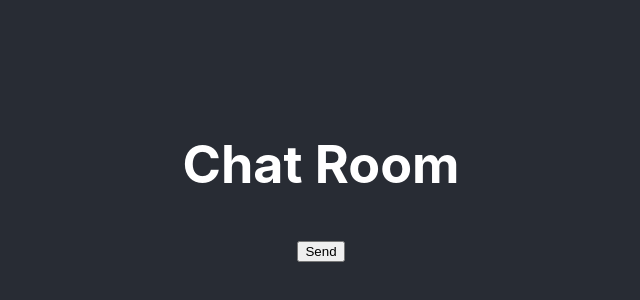
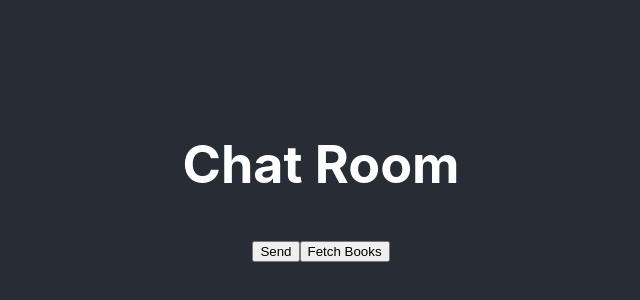
Before and after one commit to eldorcodes/react-redux-counter, a React (Create React App) app: page / in a window 1280 px wide. Shown: the part 220-520 px from the top of the page, without its empty margins (319-959 px from the left). Built offline with nearby package versions, Linux system fonts and the light colour scheme.

Commit message:
store state and reducer good examples

```diff
--- a/src/MyStore/ChatRoom.jsx
+++ b/src/MyStore/ChatRoom.jsx
@@ -1,6 +1,6 @@
 import React from 'react';
 import { useDispatch, useSelector } from 'react-redux';
-import { getMessages, sendMessage } from './MyStore';
+import { fetchBooks, getMessages, sendMessage } from './MyStore';
 
 export default function ChatRoom() {
     const dispatch = useDispatch();
@@ -9,6 +9,12 @@ export default function ChatRoom() {
         console.log('state',state);
         return state.chat.messages;
     });
+
+    const state = useSelector((state) => {
+        return state.chat.bookArray;
+    });
+
+    console.log('chatRoom state',state);
 
   return (
     <div>
@@ -20,6 +26,15 @@ export default function ChatRoom() {
         }
 
         <button onClick={() => dispatch(sendMessage())}>Send</button>
+        <button onClick={() => dispatch(fetchBooks())}>Fetch Books</button>
+
+
+        <br />
+        {
+            state?.chat?.bookArray?.map((book,index) => (
+                <p key={index}>{book?.volumeInfo?.title}</p>
+            ))
+        }
     </div>
   )
 }
--- a/src/MyStore/MyStore.jsx
+++ b/src/MyStore/MyStore.jsx
@@ -29,19 +29,38 @@ const chatSlice = createSlice({
     initialState:{
         sender:'Adam',
         receiver:'John',
-        messages:[]
+        messages:[],
+        bookArray:[]
     },
     reducers:{
-        sendMessage:(state) => {
+        sendMessage:(state,action) => {
+            console.log('state',state);
+            console.log('action',action);
             state.messages.push('Hello');
         },
-        getMessages:(state) => {
+        getMessages:(state,action) => {
+            console.log('aaction',action);
             return state.messages;
+        },
+        fetchBooks:(state,action) => {
+            console.log('state',state);
+            console.log('action',action);
+            fetch(`https://www.googleapis.com/books/v1/volumes?q=law`)
+            .then(res => res.json())
+            .then((data) => {
+                console.log('book data',data);
+                let bookArray = []
+                data?.items?.forEach((item) => {
+                    bookArray.push(item);
+                });
+                state.chat.bookArray = bookArray;
+            })
+            .catch((err) => console.log(err));
         }
     }
 });
 
-export const { sendMessage, getMessages } = chatSlice.actions;
+export const { sendMessage, getMessages, fetchBooks } = chatSlice.actions;
 
 export const MyStore = configureStore({
     reducer:{
--- a/src/reduxExamples/redux/Store.jsx
+++ b/src/reduxExamples/redux/Store.jsx
@@ -8,6 +8,7 @@ export const Store = configureStore({
 });
 
 Store.subscribe(() => {
+    console.log('Store',Store);
     let storeState = Store.getState();
     console.log('storeState',storeState);
     console.log('Successfully subscribed for Store');
```
